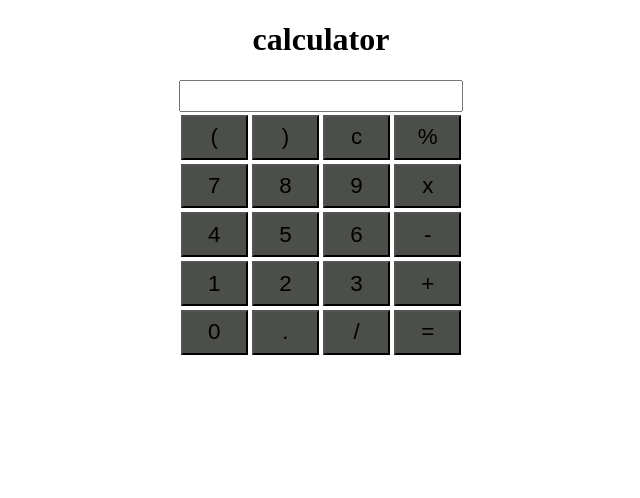
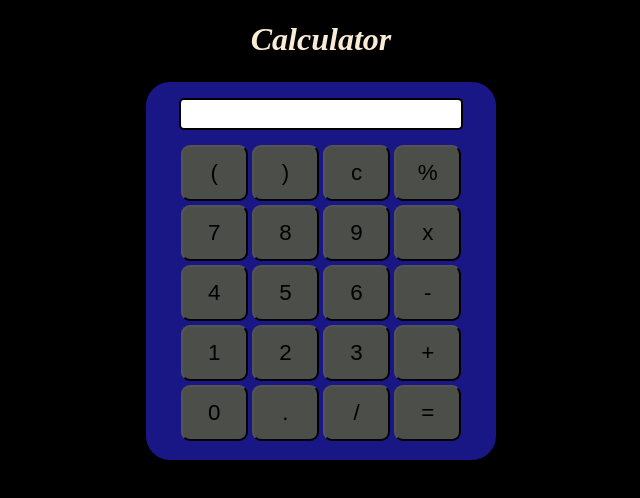
Before and after one commit to geetam-das-binani/-Simple-calcutator, a plain HTML site: page index.html in a window 1280 px wide. Shown: the whole page, without its empty margins (327-967 px from the left). Drawn offline with Linux system fonts and the light colour scheme.

Commit message:
second commit

```diff
--- a/index.html
+++ b/index.html
@@ -12,7 +12,8 @@
 
 <body>
     <div class="container">
-        <h1>calculator</h1>
+        <h1>Calculator</h1>
+        <div class="calculator">
         <input type="text" name="screen" id="screen">
         <table>
             <tr>
@@ -62,6 +63,7 @@
             </tr>
         </table>
     </div>
+    </div>
 </body>
 
 </html>
--- a/style.css
+++ b/style.css
@@ -2,7 +2,14 @@ html,
 body {
     height: 100%;
     width: 100%;
+    background-color: black;
 }
+h1{
+    color: antiquewhite;
+    font-style: italic;
+    font-weight: 900;
+}
+
 
 .container {
     text-align: center;
@@ -16,6 +23,9 @@ input {
     font-size: 1.5em;
     padding: 0 .1em;
     width: 11.5em;
+    border: 2px solid black;
+    border-radius: 5px;
+    margin-bottom: .5em;
 
 
 
@@ -25,5 +35,13 @@ button {
     font-size: 1.4em;
     background-color: rgb(76, 78, 74);
     width: 3em;
-    height: 2em;
+    height: 2.5em;
+    border-radius: 9px;
 }
+.calculator{
+    display: inline-block;
+    border: 2px solid black;
+  padding: 1em 2em;
+  background: #2321b9b8;
+  border-radius: 26px;
+}
```
